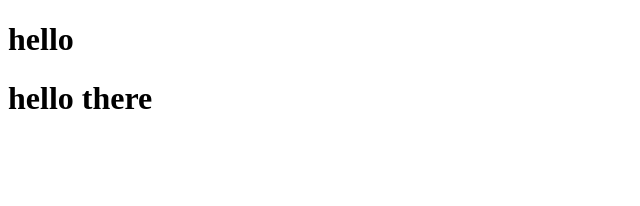
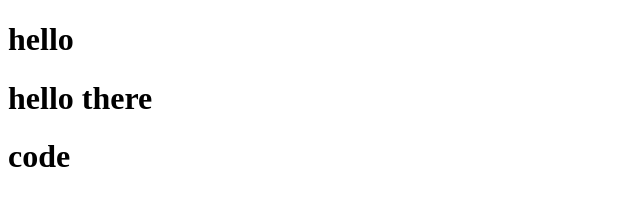
Before and after one commit to DSrijaReddy/git-task2, a plain HTML site: page index.html in a window 1280 px wide. Shown: the whole page, without its empty margins (0-640 px from the left). Drawn offline with Linux system fonts and the light colour scheme.

Commit message:
Update index.html

```diff
--- a/index.html
+++ b/index.html
@@ -8,5 +8,6 @@
 <body>
   <h1>hello</h1>
     <h1>hello there</h1>
+    <h1>code</h1>
 </body>
 </html>
```
